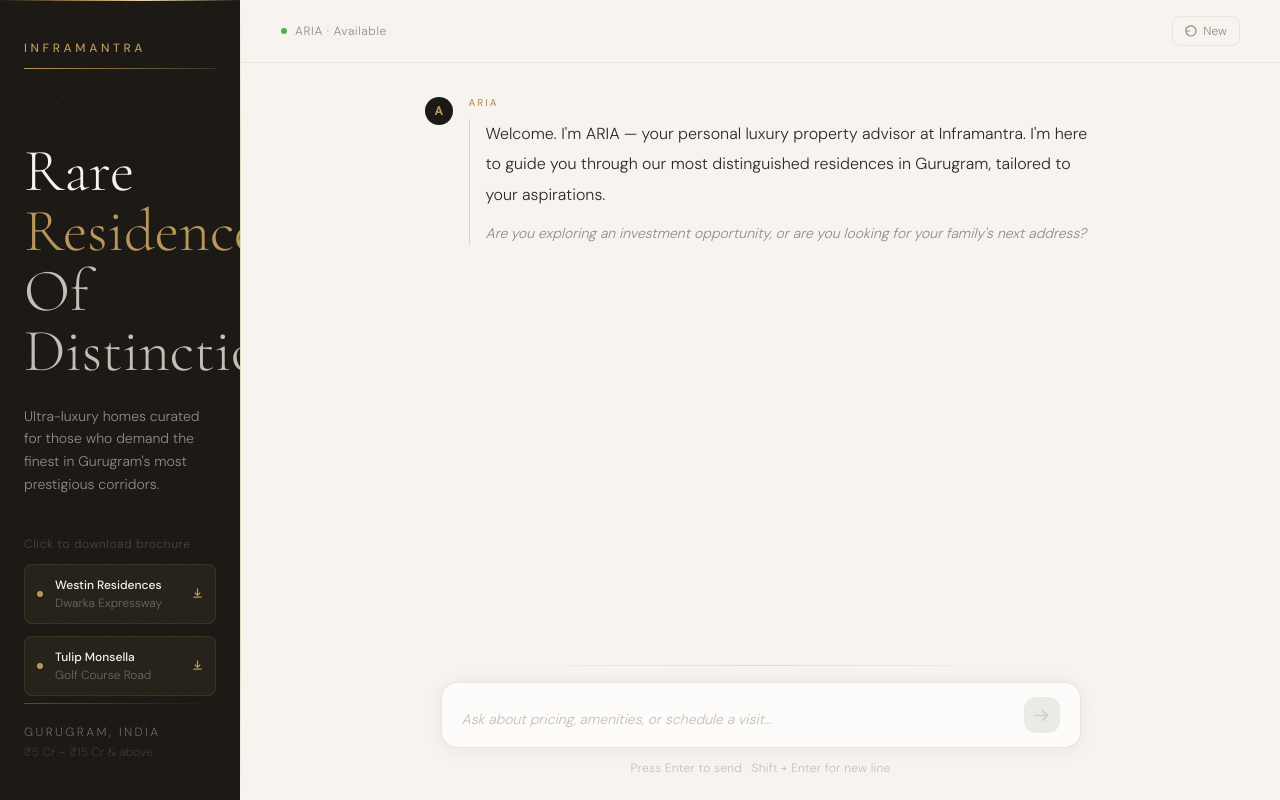
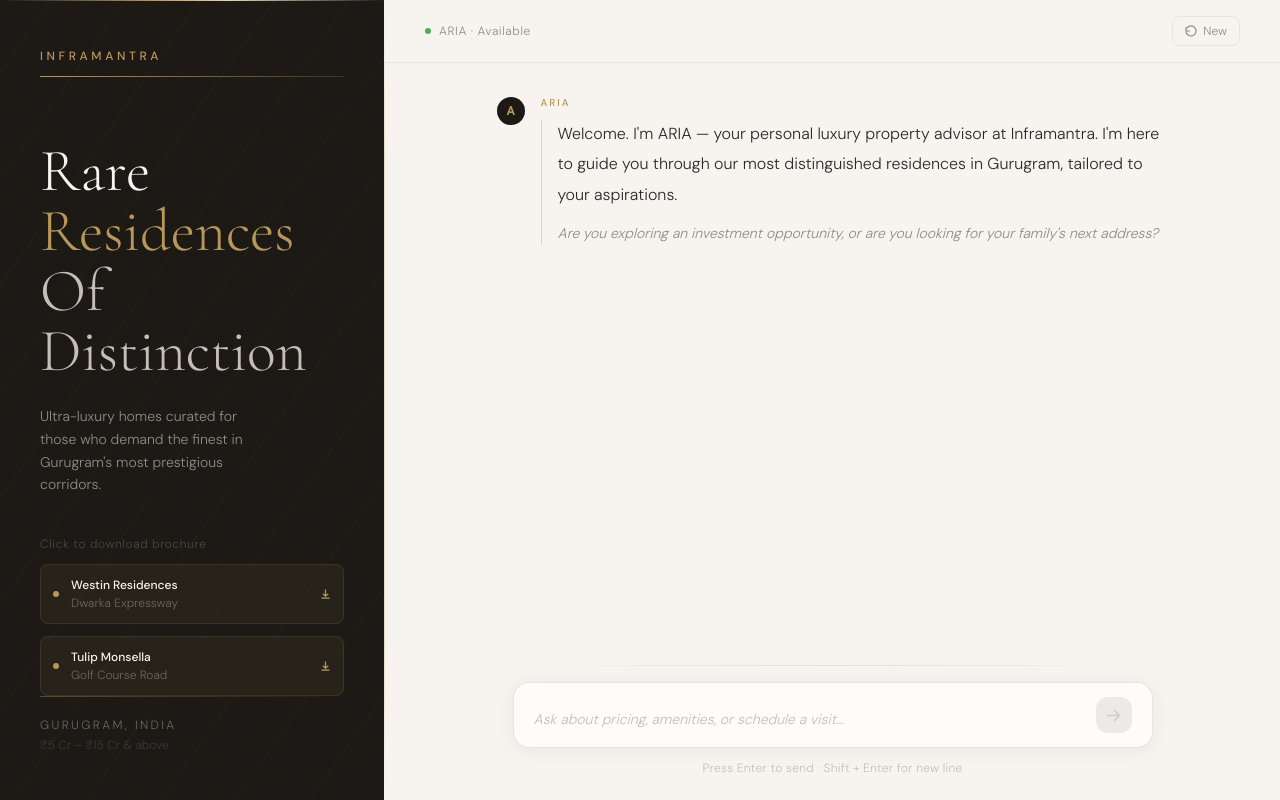
Before and after one commit to SJ-bluparrot/Realestate-Chatbot, a Next.js app in the folder frontend/: page / in a window 1280 px wide. Built offline with nearby package versions, Linux system fonts and the light colour scheme.

Commit message:
Revert "feat: narrow left panel, expand chat area"
This reverts commit 2a4ab4c99ec9933efa29ba322a3a353cdde65fc7.

```diff
--- a/frontend/components/BrandingPanel.tsx
+++ b/frontend/components/BrandingPanel.tsx
@@ -93,7 +93,7 @@ export default function BrandingPanel() {
       initial={{ opacity: 0, x: -30 }}
       animate={{ opacity: 1, x: 0 }}
       transition={{ duration: 0.8, ease: [0.25, 0.46, 0.45, 0.94] }}
-      className="hidden lg:flex flex-col justify-between w-52 xl:w-60 flex-shrink-0 relative overflow-hidden"
+      className="hidden lg:flex flex-col justify-between w-80 xl:w-96 flex-shrink-0 relative overflow-hidden"
       style={{ background: '#1C1915' }}
     >
       {/* Subtle diagonal stripe pattern */}
@@ -119,7 +119,7 @@ export default function BrandingPanel() {
       />
 
       {/* Content */}
-      <div className="relative z-10 flex flex-col h-full px-6 py-10">
+      <div className="relative z-10 flex flex-col h-full px-10 py-12">
         {/* Top — brand identifier */}
         <div>
           <motion.p
```
